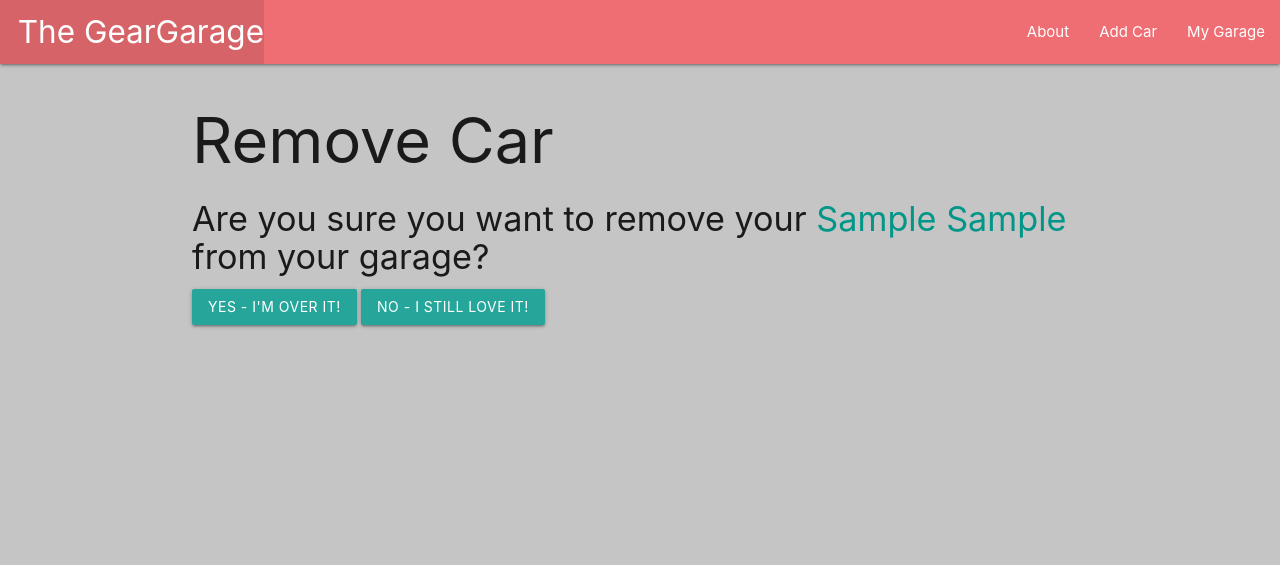
After one commit to jaredden1/carcollector, a Django app: page /cars/1/delete/ in a window 1280 px wide. The commit adds this page. Shown: the top 565 px of the page. Run offline with Django 4.2, Linux system fonts and the light colour scheme; tables that the repository leaves empty hold one stand-in row (values such as "Sample post").

Commit message:
added extra redirects

```diff
--- a/main_app/templates/cars/detail.html
+++ b/main_app/templates/cars/detail.html
@@ -17,6 +17,7 @@
   <div class="card-action">
     <a href="{% url 'update' car.id %}">Edit</a>
     <a href="{% url 'delete' car.id %}">Delete</a>
+    <a href="{% url 'idx' %}">Back To Garage</a>
   </div>
 </div>
 
--- /dev/null
+++ b/main_app/templates/main_app/car_confirm_delete.html
@@ -0,0 +1,13 @@
+{% extends 'base.html' %}
+
+{% block content %}
+  <h1>Remove Car</h1>
+
+  <h4>Are you sure you want to remove your <span class="teal-text">{{ object.make }} {{object.model}}</span> from your garage?</h4>
+
+  <form action="" method="POST">
+    {% csrf_token %}
+    <input type="submit" value="Yes - I'm Over It!" class="btn">
+    <a href="{% url 'detail' car.id %}" class="btn" >No - I Still Love It!</a>
+  </form>
+{% endblock %}
--- a/main_app/templates/main_app/car_form.html
+++ b/main_app/templates/main_app/car_form.html
@@ -15,6 +15,7 @@
     {{ form.as_p }}
   </table>
   <input type="submit" value="submit" class="btn" />
+  <a href="{% url 'detail' car.id %}" class="btn">Back To Details</a>
 </form>
 
 {% endblock %}
```
